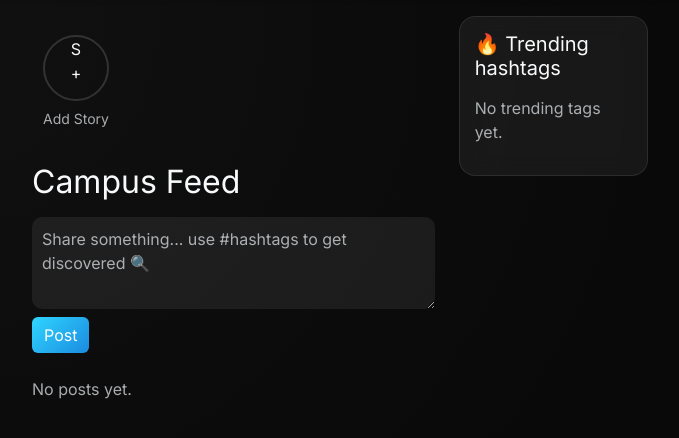
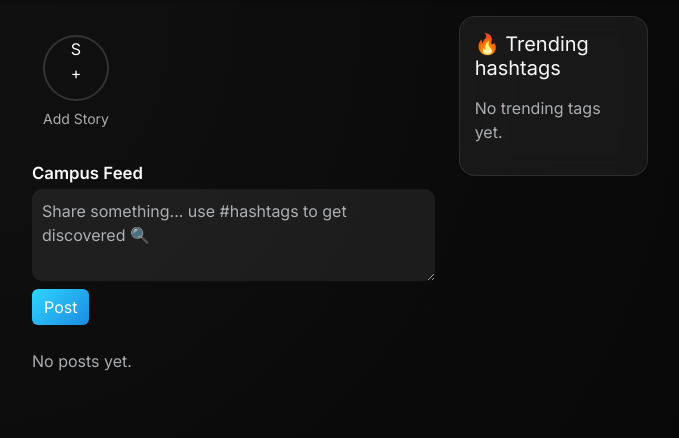
Before and after one commit to namanjasoria41/campusconnect, a Flask app: page / in a window 1280 px wide. Shown: the part 57-495 px from the top of the page, without its empty margins (300-979 px from the left). Run offline with Flask 3, Linux system fonts and the light colour scheme; the visitor is signed in with stand-in values (Sample User, id 1); data that the repository does not hold is empty.

Commit message:
Update feed.html

```diff
--- a/app/templates/main/feed.html
+++ b/app/templates/main/feed.html
@@ -56,9 +56,9 @@
     </div>
 
     <!-- NEW POST -->
-    <h2 class="mb-3">Campus Feed</h2>
+    <h4 class="feed-heading">Campus Feed</h4>
 
-    <form method="post" class="mb-4">
+ <form method="post" class="mb-4">
       <textarea class="form-control" name="text"
                 rows="3"
                 placeholder="Share something... use #hashtags to get discovered 🔍"></textarea>
```
